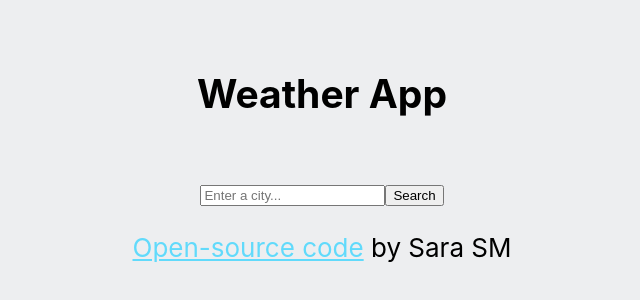
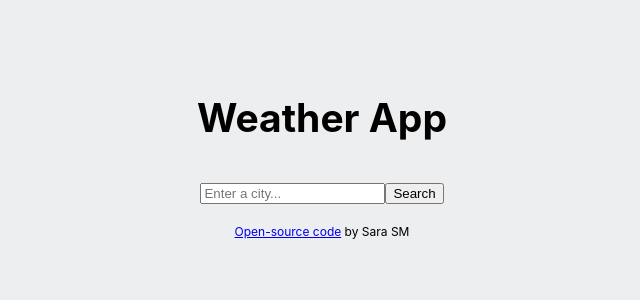
Before and after one commit to SaraSaria/weather-react, a React (Create React App) app: page / in a window 1280 px wide. Shown: the part 250-550 px from the top of the page, without its empty margins (318-958 px from the left). Built offline with nearby package versions, Linux system fonts and the light colour scheme.

Commit message:
added form component

```diff
--- a/src/App.css
+++ b/src/App.css
@@ -24,8 +24,9 @@
   color: black;
 }
 
-.App-link {
-  color: #61dafb;
+.Code-link-line {
+  font-size: 12px;
+  margin-top: 20px;
 }
 
 @keyframes App-logo-spin {
--- a/src/App.js
+++ b/src/App.js
@@ -1,23 +1,20 @@
 import logo from "./logo.svg";
 import "./App.css";
 import Weather from "./Weather";
+import WeatherSearch from "./WeatherSearch";
 
 function App() {
   return (
     <div className="App">
       <header className="App-header">
         <Weather />
-        <p>
-          <form>
-            <input type="search" placeholder="Enter a city..." />
-            <button type="submit">Search</button>
-          </form>
-        </p>
-        <div>
+        <WeatherSearch />
+
+        <div className="Code-link-line">
           {" "}
           <a
-            className="App-link"
-            href="https://reactjs.org"
+            className="Code-link"
+            href="https://github.com/SaraSaria/weather-react"
             target="_blank"
             rel="noopener noreferrer"
           >
--- /dev/null
+++ b/src/WeatherSearch.js
@@ -0,0 +1,10 @@
+import React from "react";
+
+export default function WeatherSearch() {
+  return (
+    <form>
+      <input type="search" placeholder="Enter a city..." />
+      <button type="submit">Search</button>
+    </form>
+  );
+}
```
